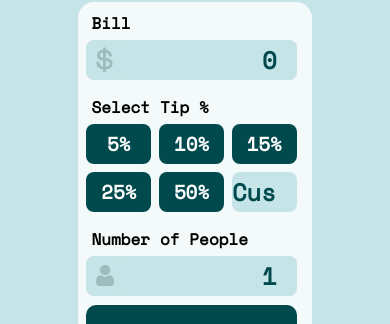
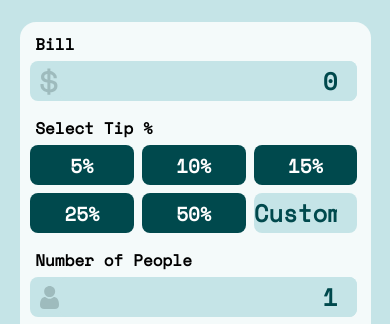
Before and after one commit to rahmlad-aramide/Tip-Calculator-App, a plain HTML site: page index.html in a window 390 px wide. Shown: the part 83-407 px from the top of the page. Drawn offline with nearby package versions, Linux system fonts and the light colour scheme.

Commit message:
Added breakpoint for 600px screen size

```diff
--- a/style.css
+++ b/style.css
@@ -191,6 +191,7 @@ input.custom::placeholder{
   }
   .box {
     flex-direction: column;
+    margin: 10%;
   }
   .left, .right {
     width: 100%;
@@ -202,6 +203,11 @@ input.custom::placeholder{
     display: flex;
     flex-direction: column;
     align-items: center;
+  }
+}
+@media (max-width: 600px) {
+.box {
+  margin: 5%;
   }
 }
 @media (max-width: 375px){
```
